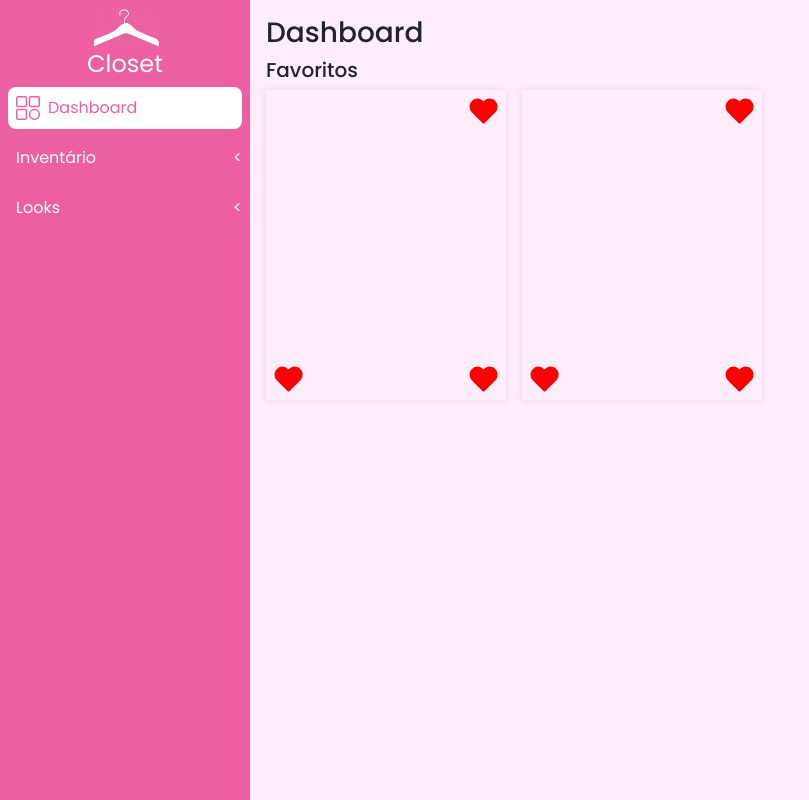
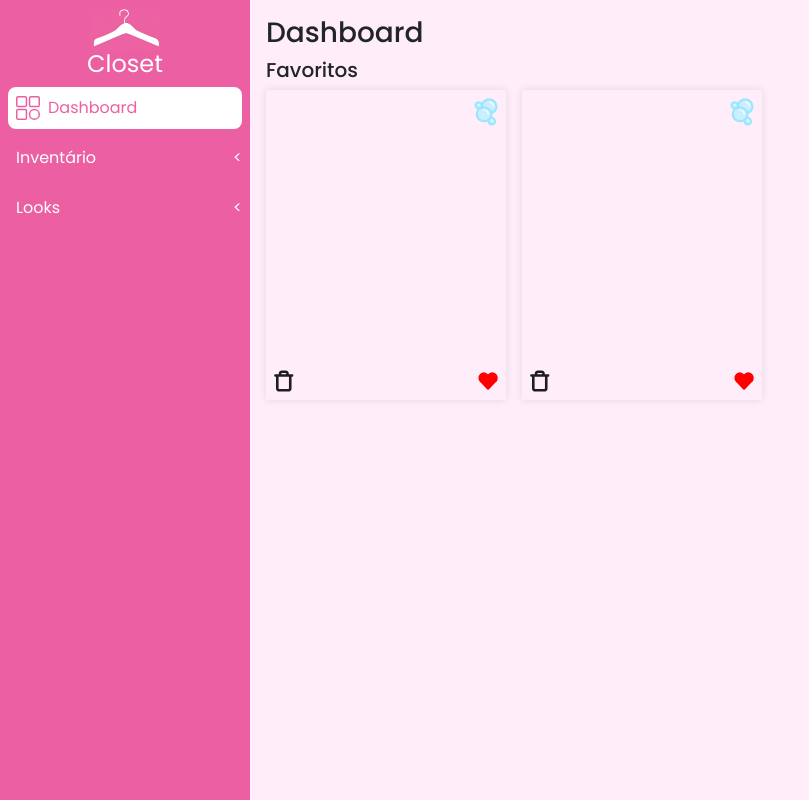
Before and after one commit to dev-jakki/closet, an Angular app: page /#/dashboard in a window 1280 px wide. Shown: the whole page, without its empty margins (0-809 px from the left). Built offline with nearby package versions, Linux system fonts and the light colour scheme.

Commit message:
feat: novos icones

```diff
--- a/src/app/shared/components/card-favorite/card-favorite.component.html
+++ b/src/app/shared/components/card-favorite/card-favorite.component.html
@@ -1,8 +1,10 @@
 <div class="card-favorito">
-  <img src="/assets/icons/heart.svg" />
+  <img class="bolha" src="/assets/icons/bolhas.svg" />
+
+  <img [src]="image" />
 
   <div class="card-favorito__footer">
-    <img src="/assets/icons/heart.svg" />
+    <img src="/assets/icons/lixeira.svg" />
     <img src="/assets/icons/heart.svg" />
   </div>
 </div>
--- a/src/app/shared/components/card-favorite/card-favorite.component.scss
+++ b/src/app/shared/components/card-favorite/card-favorite.component.scss
@@ -3,8 +3,10 @@
   height: 310px;
   box-shadow: 0 0 8px rgba(0, 0, 0, 0.1);
   position: relative;
+  overflow: hidden;
 
-  > img {
+  .bolha {
+    width: 40px;
     padding: 8px;
     position: absolute;
     right: 0;
@@ -17,5 +19,9 @@
     padding: 8px;
     display: flex;
     justify-content: space-between;
+
+    > img {
+      width: 20px;
+    }
   }
 }
--- a/src/app/shared/components/card-favorite/card-favorite.component.ts
+++ b/src/app/shared/components/card-favorite/card-favorite.component.ts
@@ -1,4 +1,4 @@
-import { Component } from '@angular/core';
+import { Component, Input } from '@angular/core';
 
 @Component({
   selector: 'app-card-favorite',
@@ -6,4 +6,6 @@ import { Component } from '@angular/core';
   templateUrl: './card-favorite.component.html',
   styleUrl: './card-favorite.component.scss',
 })
-export class CardFavoriteComponent {}
+export class CardFavoriteComponent {
+  @Input() public image = '';
+}
--- a/src/app/shared/components/sidebar/sidebar.component.ts
+++ b/src/app/shared/components/sidebar/sidebar.component.ts
@@ -118,12 +118,10 @@ export class SidebarComponent {
     return;
   }
 
-  // Evento de passar o mouse para expandir a sidebar
   onMouseEnter() {
     this.sidebar.expanded = true;
   }
 
-  // Evento de sair com o mouse para retrair a sidebar
   onMouseLeave() {
     this.sidebar.expanded = false;
   }
--- a/src/index.html
+++ b/src/index.html
@@ -1,5 +1,6 @@
 <!doctype html>
 <html lang="pt-br">
+
 <head>
   <meta charset="utf-8">
   <title>Closet</title>
@@ -8,19 +9,24 @@
   <link rel="icon" type="image/x-icon" href="favicon.ico">
 
   <!-- Bootstrap -->
-  <link
-    rel="stylesheet"
-    href="https://cdn.jsdelivr.net/npm/bootstrap@5.3.3/dist/css/bootstrap.min.css"
-    integrity="sha384-QWTKZyjpPEjISv5WaRU9OFeRpok6YctnYmDr5pNlyT2bRjXh0JMhjY6hW+ALEwIH"
-    crossorigin="anonymous"
-  />
+  <link rel="stylesheet" href="https://cdn.jsdelivr.net/npm/bootstrap@5.3.3/dist/css/bootstrap.min.css"
+    integrity="sha384-QWTKZyjpPEjISv5WaRU9OFeRpok6YctnYmDr5pNlyT2bRjXh0JMhjY6hW+ALEwIH" crossorigin="anonymous" />
 
   <!-- Google fonts -->
   <link rel="preconnect" href="https://fonts.googleapis.com">
   <link rel="preconnect" href="https://fonts.gstatic.com" crossorigin>
-  <link href="https://fonts.googleapis.com/css2?family=Poppins:ital,wght@0,300;0,400;0,500;0,600;0,700;0,800;0,900;1,300;1,400;1,500;1,600;1,700;1,800;1,900&display=swap" rel="stylesheet">
+  <link
+    href="https://fonts.googleapis.com/css2?family=Poppins:ital,wght@0,300;0,400;0,500;0,600;0,700;0,800;0,900;1,300;1,400;1,500;1,600;1,700;1,800;1,900&display=swap"
+    rel="stylesheet">
+
+  <!-- Font Awesome -->
+  <link rel="stylesheet" href="https://cdnjs.cloudflare.com/ajax/libs/font-awesome/6.7.2/css/all.min.css"
+    integrity="sha512-Evv84Mr4kqVGRNSgIGL/F/aIDqQb7xQ2vcrdIwxfjThSH8CSR7PBEakCr51Ck+w+/U6swU2Im1vVX0SVk9ABhg=="
+    crossorigin="anonymous" referrerpolicy="no-referrer" />
 </head>
+
 <body>
   <app-root></app-root>
 </body>
+
 </html>
```
Also changed, not shown: public/assets/icons/bolhas.svg (added), public/assets/icons/lixeira.svg (added).
